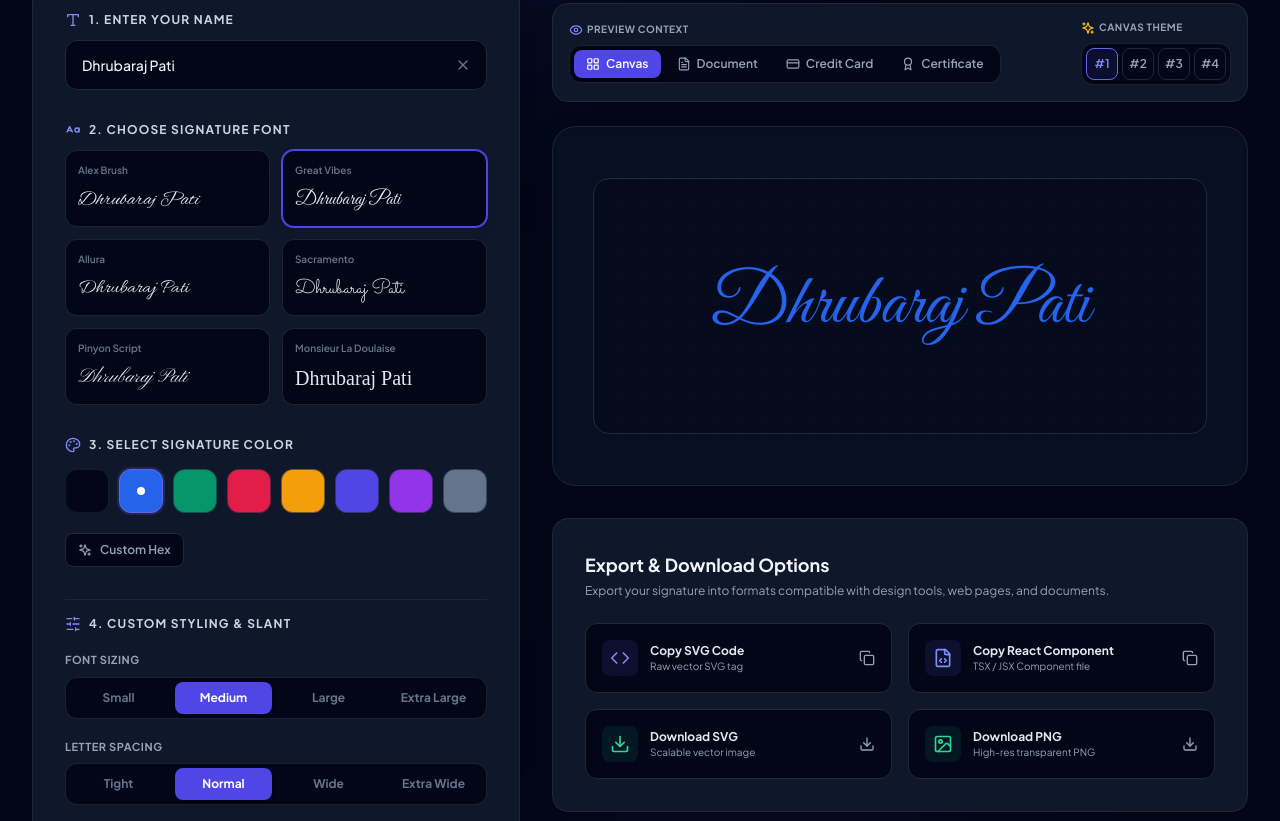
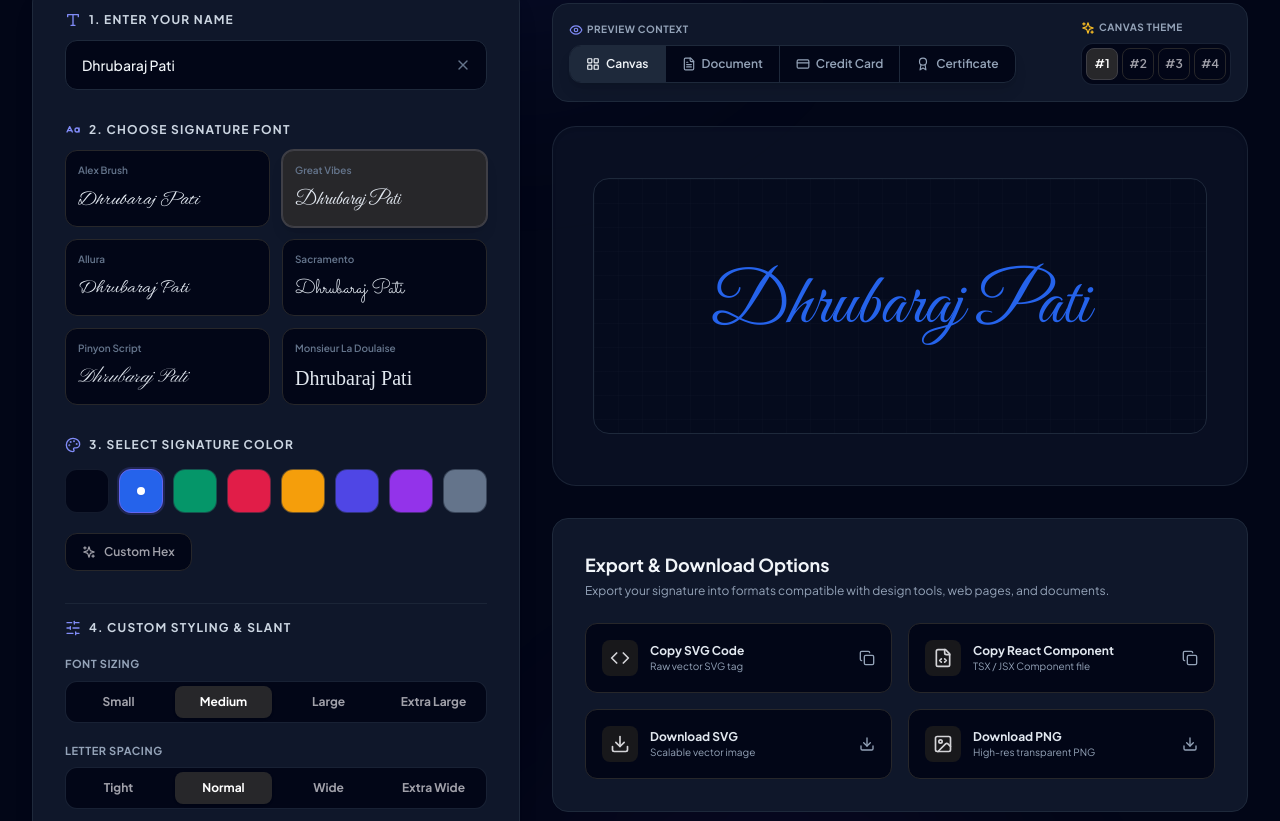
Before and after one commit to codewithdhruba01/Signeture, a React (Vite) app: page / in a window 1280 px wide. Shown: the part 359-1180 px from the top of the page. Built offline with nearby package versions, Linux system fonts and the light colour scheme; a web font is replaced by a local one.

Commit message:
style: update UI color palette from indigo to zinc across all components

```diff
--- a/src/components/ExportSection.tsx
+++ b/src/components/ExportSection.tsx
@@ -167,10 +167,10 @@ export default ${componentName};
         {/* Copy SVG Code */}
         <button
           onClick={() => handleCopy(getSVGString(), 'svg')}
-          className="group flex items-center justify-between p-4 bg-slate-950 border border-slate-800 hover:border-indigo-500/40 rounded-xl transition-all text-left"
+          className="group flex items-center justify-between p-4 bg-slate-950 border border-zinc-800 hover:bg-zinc-900/40 hover:border-zinc-700 rounded-xl transition-all text-left"
         >
           <div className="flex items-center space-x-3">
-            <div className="p-2 bg-indigo-500/10 text-indigo-400 rounded-lg group-hover:bg-indigo-500/20 transition-all">
+            <div className="p-2 bg-zinc-900 text-zinc-300 rounded-lg group-hover:bg-zinc-800 group-hover:text-white transition-all">
               <Code className="w-5 h-5" />
             </div>
             <div>
@@ -190,10 +190,10 @@ export default ${componentName};
         {/* Copy React TSX */}
         <button
           onClick={() => handleCopy(getReactComponentString(), 'react')}
-          className="group flex items-center justify-between p-4 bg-slate-950 border border-slate-800 hover:border-indigo-500/40 rounded-xl transition-all text-left"
+          className="group flex items-center justify-between p-4 bg-slate-950 border border-zinc-800 hover:bg-zinc-900/40 hover:border-zinc-700 rounded-xl transition-all text-left"
         >
           <div className="flex items-center space-x-3">
-            <div className="p-2 bg-indigo-500/10 text-indigo-400 rounded-lg group-hover:bg-indigo-500/20 transition-all">
+            <div className="p-2 bg-zinc-900 text-zinc-300 rounded-lg group-hover:bg-zinc-800 group-hover:text-white transition-all">
               <FileCode className="w-5 h-5" />
             </div>
             <div>
@@ -213,10 +213,10 @@ export default ${componentName};
         {/* Download SVG */}
         <button
           onClick={handleDownloadSVG}
-          className="group flex items-center justify-between p-4 bg-slate-950 border border-slate-800 hover:border-emerald-500/40 rounded-xl transition-all text-left"
+          className="group flex items-center justify-between p-4 bg-slate-950 border border-zinc-800 hover:bg-zinc-900/40 hover:border-zinc-700 rounded-xl transition-all text-left"
         >
           <div className="flex items-center space-x-3">
-            <div className="p-2 bg-emerald-500/10 text-emerald-400 rounded-lg group-hover:bg-emerald-500/20 transition-all">
+            <div className="p-2 bg-zinc-900 text-zinc-300 rounded-lg group-hover:bg-zinc-800 group-hover:text-white transition-all">
               <Download className="w-5 h-5" />
             </div>
             <div>
@@ -232,10 +232,10 @@ export default ${componentName};
         {/* Download PNG */}
         <button
           onClick={handleDownloadPNG}
-          className="group flex items-center justify-between p-4 bg-slate-950 border border-slate-800 hover:border-emerald-500/40 rounded-xl transition-all text-left"
+          className="group flex items-center justify-between p-4 bg-slate-950 border border-zinc-800 hover:bg-zinc-900/40 hover:border-zinc-700 rounded-xl transition-all text-left"
         >
           <div className="flex items-center space-x-3">
-            <div className="p-2 bg-emerald-500/10 text-emerald-400 rounded-lg group-hover:bg-emerald-500/20 transition-all">
+            <div className="p-2 bg-zinc-900 text-zinc-300 rounded-lg group-hover:bg-zinc-800 group-hover:text-white transition-all">
               <Image className="w-5 h-5" />
             </div>
             <div>
--- a/src/components/SignatureControls.tsx
+++ b/src/components/SignatureControls.tsx
@@ -61,10 +61,10 @@ export const SignatureControls: React.FC<SignatureControlsProps> = ({
             <button
               key={font.key}
               onClick={() => updateStyle('fontKey', font.key)}
-              className={`flex flex-col justify-between items-start p-3 bg-slate-950 border rounded-xl hover:border-slate-700/80 text-left transition-all relative overflow-hidden group ${
+              className={`flex flex-col justify-between items-start p-3 bg-slate-950 border rounded-xl hover:border-zinc-700 hover:bg-zinc-900/10 text-left transition-all relative overflow-hidden group ${
                 style.fontKey === font.key
-                  ? 'border-indigo-600 ring-1 ring-indigo-600 shadow-lg shadow-indigo-950/20'
-                  : 'border-slate-800/85'
+                  ? 'border-zinc-700 bg-zinc-800 text-white ring-1 ring-zinc-700 shadow-lg'
+                  : 'border-zinc-805 border-zinc-800'
               }`}
             >
               <span className="text-[10px] text-slate-500 font-semibold group-hover:text-slate-400 transition-colors">
@@ -122,17 +122,17 @@ export const SignatureControls: React.FC<SignatureControlsProps> = ({
                 isCustomColor: true,
               }));
             }}
-            className={`flex items-center justify-center space-x-2 px-3 py-2 bg-slate-950 border rounded-lg text-xs font-semibold transition-all w-full sm:w-auto ${
+            className={`flex items-center justify-center space-x-2 px-4 py-2.5 bg-slate-950 border rounded-xl text-xs font-semibold transition-all w-full sm:w-auto ${
               style.isCustomColor
-                ? 'border-indigo-500 text-indigo-400 shadow'
-                : 'border-slate-800 text-slate-400 hover:text-slate-300 hover:border-slate-700'
+                ? 'border-zinc-700 bg-zinc-800 text-white shadow'
+                : 'border-zinc-800 text-zinc-400 hover:text-white hover:bg-zinc-900 hover:border-zinc-700'
             }`}
           >
             <Sparkles className="w-3.5 h-3.5" />
             <span>Custom Hex</span>
           </button>
           {style.isCustomColor && (
-            <div className="flex items-center bg-slate-950 border border-indigo-500/40 rounded-lg px-3 py-1.5 flex-1 w-full">
+            <div className="flex items-center bg-slate-950 border border-zinc-800 rounded-xl px-3 py-1.5 flex-1 w-full">
               <input
                 type="color"
                 value={style.customColor}
@@ -167,8 +167,8 @@ export const SignatureControls: React.FC<SignatureControlsProps> = ({
                 onClick={() => updateStyle('sizeClass', size.class)}
                 className={`py-2 px-2 rounded-lg text-[10px] sm:text-xs font-bold transition-all text-center ${
                   style.sizeClass === size.class
-                    ? 'bg-indigo-600 text-white shadow-md'
-                    : 'text-slate-500 hover:text-slate-300'
+                    ? 'bg-zinc-800 text-white shadow'
+                    : 'text-zinc-400 hover:text-white hover:bg-zinc-900/50'
                 }`}
               >
                 {size.name}
@@ -187,8 +187,8 @@ export const SignatureControls: React.FC<SignatureControlsProps> = ({
                 onClick={() => updateStyle('spacingClass', spacing.class)}
                 className={`py-2 px-2 rounded-lg text-[10px] sm:text-xs font-bold transition-all text-center ${
                   style.spacingClass === spacing.class
-                    ? 'bg-indigo-600 text-white shadow-md'
-                    : 'text-slate-500 hover:text-slate-300'
+                    ? 'bg-zinc-800 text-white shadow'
+                    : 'text-zinc-400 hover:text-white hover:bg-zinc-900/50'
                 }`}
               >
                 {spacing.name}
@@ -207,8 +207,8 @@ export const SignatureControls: React.FC<SignatureControlsProps> = ({
                 onClick={() => updateStyle('slantClass', slant.class)}
                 className={`py-2 px-2 rounded-lg text-[10px] sm:text-xs font-bold transition-all text-center ${
                   style.slantClass === slant.class
-                    ? 'bg-indigo-600 text-white shadow-md'
-                    : 'text-slate-500 hover:text-slate-300'
+                    ? 'bg-zinc-800 text-white shadow'
+                    : 'text-zinc-400 hover:text-white hover:bg-zinc-900/50'
                 }`}
               >
                 {slant.name}
@@ -227,8 +227,8 @@ export const SignatureControls: React.FC<SignatureControlsProps> = ({
                 onClick={() => updateStyle('rotateClass', rotation.class)}
                 className={`py-2 rounded-lg text-[10px] sm:text-xs font-bold transition-all text-center ${
                   style.rotateClass === rotation.class
-                    ? 'bg-indigo-600 text-white shadow-md'
-                    : 'text-slate-500 hover:text-slate-300'
+                    ? 'bg-zinc-800 text-white shadow'
+                    : 'text-zinc-400 hover:text-white hover:bg-zinc-900/50'
                 }`}
               >
                 {rotation.name}
--- a/src/components/SignaturePreview.tsx
+++ b/src/components/SignaturePreview.tsx
@@ -58,13 +58,13 @@ export const SignaturePreview: React.FC<SignaturePreviewProps> = ({ name, style
           <label className="text-[10px] uppercase tracking-wider text-slate-400 font-bold flex items-center gap-1">
             <Eye className="w-3.5 h-3.5 text-indigo-400" /> Preview Context
           </label>
-          <div className="flex bg-slate-950 p-1 rounded-xl border border-slate-800/80 overflow-x-auto whitespace-nowrap scrollbar-none gap-1 max-w-full">
+          <div className="inline-flex rounded-xl border border-slate-800 bg-slate-950 divide-x divide-slate-800 overflow-x-auto whitespace-nowrap scrollbar-none max-w-full shadow-lg">
             <button
               onClick={() => setMockup('none')}
-              className={`flex-shrink-0 flex items-center space-x-1.5 px-3 py-1.5 rounded-lg text-xs font-semibold transition-all ${
+              className={`flex-shrink-0 flex items-center space-x-1.5 px-4 py-2.5 text-xs font-semibold transition-all ${
                 mockup === 'none'
-                  ? 'bg-indigo-600 text-white shadow-md'
-                  : 'text-slate-400 hover:text-slate-200'
+                  ? 'bg-slate-800 text-slate-100'
+                  : 'text-slate-400 hover:text-slate-100 hover:bg-slate-900'
               }`}
             >
               <LayoutGrid className="w-3.5 h-3.5" />
@@ -72,10 +72,10 @@ export const SignaturePreview: React.FC<SignaturePreviewProps> = ({ name, style
             </button>
             <button
               onClick={() => setMockup('document')}
-              className={`flex-shrink-0 flex items-center space-x-1.5 px-3 py-1.5 rounded-lg text-xs font-semibold transition-all ${
+              className={`flex-shrink-0 flex items-center space-x-1.5 px-4 py-2.5 text-xs font-semibold transition-all ${
                 mockup === 'document'
-                  ? 'bg-indigo-600 text-white shadow-md'
-                  : 'text-slate-400 hover:text-slate-200'
+                  ? 'bg-slate-800 text-slate-100'
+                  : 'text-slate-400 hover:text-slate-100 hover:bg-slate-900'
               }`}
             >
               <FileText className="w-3.5 h-3.5" />
@@ -83,10 +83,10 @@ export const SignaturePreview: React.FC<SignaturePreviewProps> = ({ name, style
             </button>
             <button
               onClick={() => setMockup('card')}
-              className={`flex-shrink-0 flex items-center space-x-1.5 px-3 py-1.5 rounded-lg text-xs font-semibold transition-all ${
+              className={`flex-shrink-0 flex items-center space-x-1.5 px-4 py-2.5 text-xs font-semibold transition-all ${
                 mockup === 'card'
-                  ? 'bg-indigo-600 text-white shadow-md'
-                  : 'text-slate-400 hover:text-slate-200'
+                  ? 'bg-slate-800 text-slate-100'
+                  : 'text-slate-400 hover:text-slate-100 hover:bg-slate-900'
               }`}
             >
               <CreditCard className="w-3.5 h-3.5" />
@@ -94,10 +94,10 @@ export const SignaturePreview: React.FC<SignaturePreviewProps> = ({ name, style
             </button>
             <button
               onClick={() => setMockup('certificate')}
-              className={`flex-shrink-0 flex items-center space-x-1.5 px-3 py-1.5 rounded-lg text-xs font-semibold transition-all ${
+              className={`flex-shrink-0 flex items-center space-x-1.5 px-4 py-2.5 text-xs font-semibold transition-all ${
                 mockup === 'certificate'
-                  ? 'bg-indigo-600 text-white shadow-md'
-                  : 'text-slate-400 hover:text-slate-200'
+                  ? 'bg-slate-800 text-slate-100'
+                  : 'text-slate-400 hover:text-slate-100 hover:bg-slate-900'
               }`}
             >
               <Award className="w-3.5 h-3.5" />
@@ -117,8 +117,8 @@ export const SignaturePreview: React.FC<SignaturePreviewProps> = ({ name, style
                 onClick={() => setBgTheme('grid')}
                 className={`w-8 h-8 rounded-lg border text-xs font-semibold flex items-center justify-center transition-all ${
                   bgTheme === 'grid'
-                    ? 'border-indigo-500 bg-indigo-500/10 text-indigo-400'
-                    : 'border-slate-800 text-slate-400 hover:text-slate-200'
+                    ? 'border-zinc-700 bg-zinc-800 text-white'
+                    : 'border-zinc-800 text-zinc-400 hover:text-white hover:bg-zinc-900'
                 }`}
                 title="Grid Backdrop"
               >
@@ -128,8 +128,8 @@ export const SignaturePreview: React.FC<SignaturePreviewProps> = ({ name, style
                 onClick={() => setBgTheme('dark')}
                 className={`w-8 h-8 rounded-lg border text-xs font-semibold flex items-center justify-center transition-all ${
                   bgTheme === 'dark'
-                    ? 'border-indigo-500 bg-indigo-500/10 text-indigo-400'
-                    : 'border-slate-800 text-slate-400 hover:text-slate-200'
+                    ? 'border-zinc-700 bg-zinc-800 text-white'
+                    : 'border-zinc-800 text-zinc-400 hover:text-white hover:bg-zinc-900'
                 }`}
                 title="Dark Solid"
               >
@@ -139,8 +139,8 @@ export const SignaturePreview: React.FC<SignaturePreviewProps> = ({ name, style
                 onClick={() => setBgTheme('light')}
                 className={`w-8 h-8 rounded-lg border text-xs font-semibold flex items-center justify-center transition-all ${
                   bgTheme === 'light'
-                    ? 'border-indigo-500 bg-indigo-500/10 text-indigo-400'
-                    : 'border-slate-800 text-slate-400 hover:text-slate-200'
+                    ? 'border-zinc-700 bg-zinc-800 text-white'
+                    : 'border-zinc-800 text-zinc-400 hover:text-white hover:bg-zinc-900'
                 }`}
                 title="Light Solid"
               >
@@ -150,8 +150,8 @@ export const SignaturePreview: React.FC<SignaturePreviewProps> = ({ name, style
                 onClick={() => setBgTheme('gold')}
                 className={`w-8 h-8 rounded-lg border text-xs font-semibold flex items-center justify-center transition-all ${
                   bgTheme === 'gold'
-                    ? 'border-indigo-500 bg-indigo-500/10 text-indigo-400'
-                    : 'border-slate-800 text-slate-400 hover:text-slate-200'
+                    ? 'border-zinc-700 bg-zinc-800 text-white'
+                    : 'border-zinc-800 text-zinc-400 hover:text-white hover:bg-zinc-900'
                 }`}
                 title="Gold Gradient"
               >
--- a/src/components/SignatureStyleShowcase.tsx
+++ b/src/components/SignatureStyleShowcase.tsx
@@ -182,7 +182,7 @@ export const SignatureStyleShowcase: React.FC<SignatureStyleShowcaseProps> = ({
                     spacingClass: item.spacingClass,
                   })
                 }
-                className="w-full py-3 bg-slate-950 hover:bg-indigo-600 hover:text-white border border-slate-800 hover:border-indigo-600 text-slate-300 rounded-2xl text-xs font-bold flex items-center justify-center space-x-2 transition-all cursor-pointer"
+                className="w-full py-3 bg-slate-950 hover:bg-zinc-800 hover:text-white border border-zinc-800 hover:border-zinc-700 text-zinc-300 rounded-2xl text-xs font-bold flex items-center justify-center space-x-2 transition-all cursor-pointer"
               >
                 <span>Apply to Designer</span>
                 <ArrowRight className="w-3.5 h-3.5 transition-transform group-hover:translate-x-1" />
```
